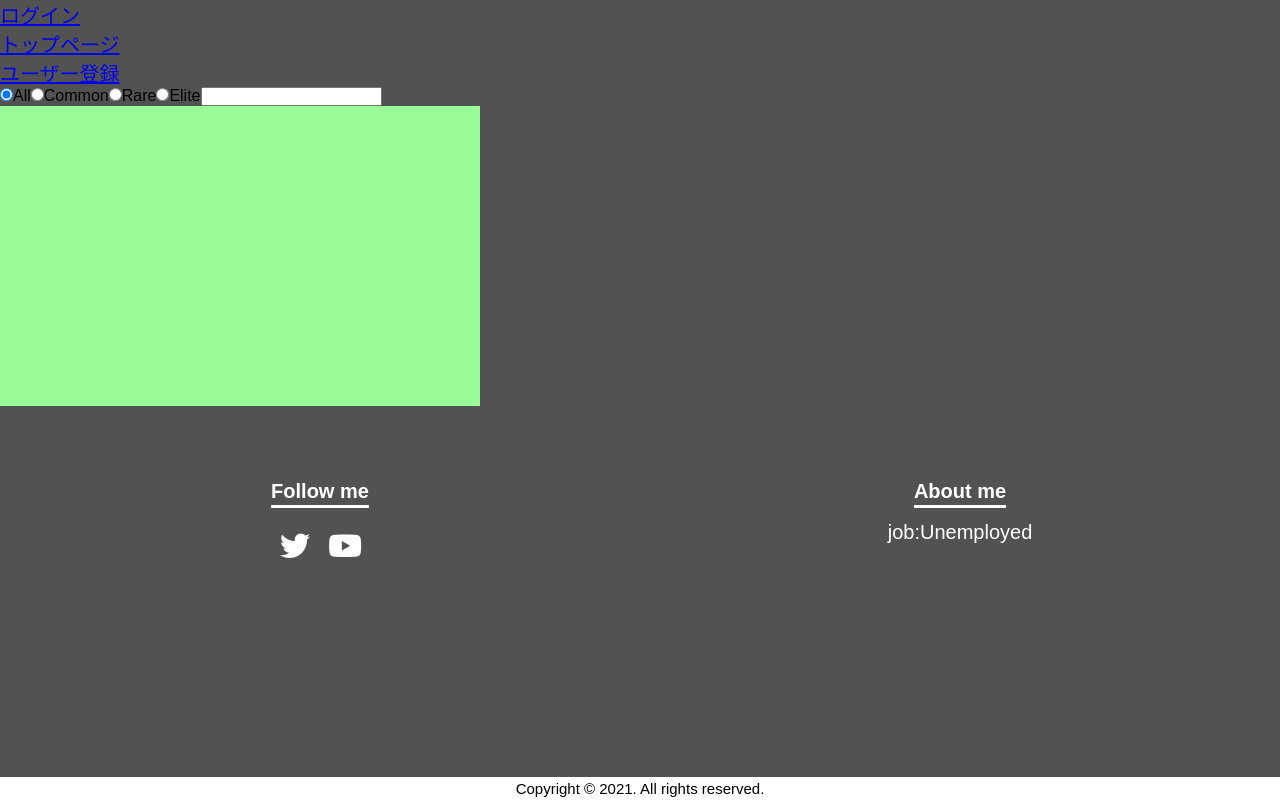
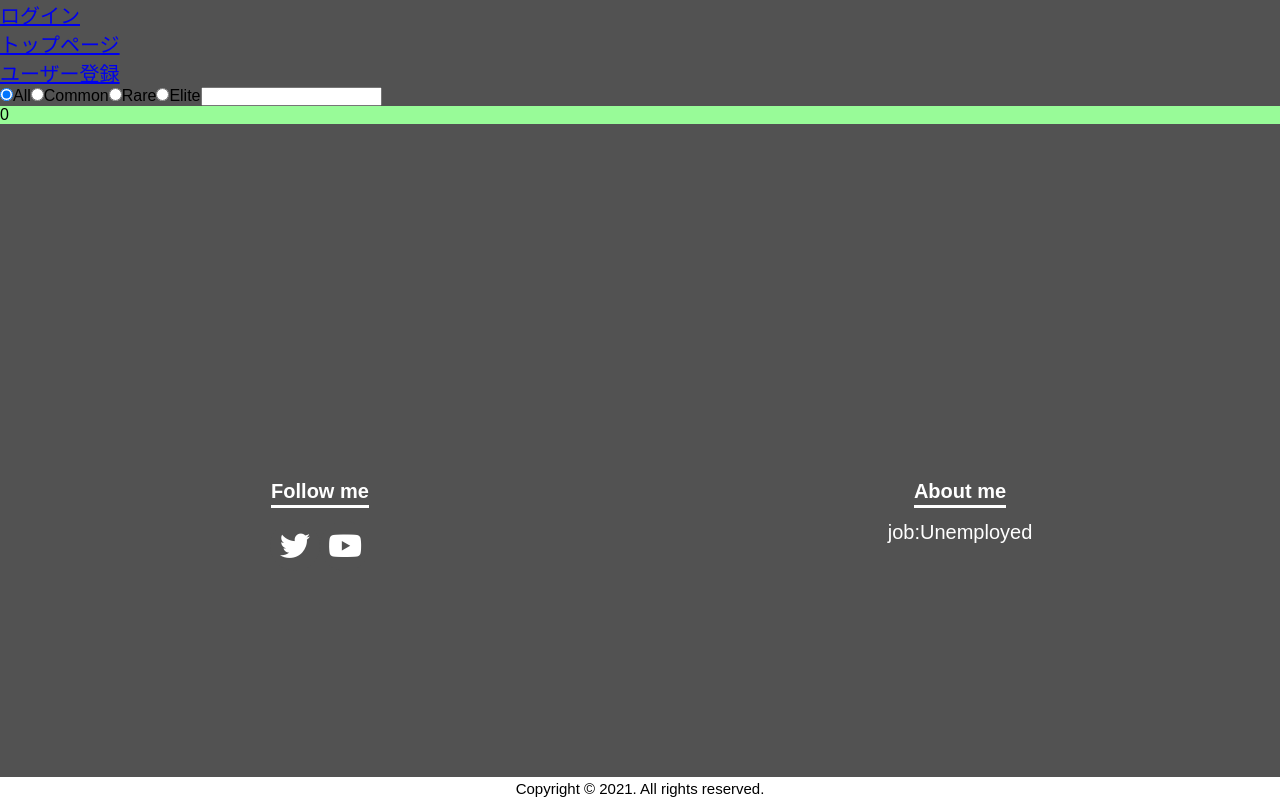
Before and after one commit to chappy0606/afk, a Vue app in the folder frontend/: page /relic_calcuator in a window 1280 px wide. Built offline with nearby package versions, Linux system fonts and the light colour scheme; no server answers.

Commit message:
Add test sumArray and code refactoring

```diff
--- a/frontend/src/components/pages/RelicCalcuator.vue
+++ b/frontend/src/components/pages/RelicCalcuator.vue
@@ -82,13 +82,14 @@
                         </div>
                     </template>
                 </draggable>
+                {{ sumArray }}
             </div>
         </div>
     </div>
 </template>
 
 <script lang="ts">
-import { computed, defineComponent, ref } from 'vue'
+import { computed, defineComponent, ref, resolveDirective, watch } from 'vue'
 import draggable from 'vuedraggable'
 import axios from '../../export'
 
@@ -116,30 +117,22 @@ export default defineComponent({
     setup() {
         const relics = ref<Relic[]>([])
         const belongings = ref<Belongings[]>([])
-
         const quality = ref<string>('')
         const searchWord = ref<string>('')
 
         const filteredRelics = computed({
-            set: value => (relics.value = value),
             get: () => {
-                if (searchWord.value) {
-                    return relics.value
-                        .filter(relic =>
-                            relic.jaName.includes(searchWord.value)
-                        )
-                        .filter(relic => relic.quality.includes(quality.value))
-                }
-                return relics.value.filter(relic =>
-                    relic.quality.includes(quality.value)
-                )
-            }
+                return relics.value
+                    .filter(relic => relic.jaName.includes(searchWord.value))
+                    .filter(relic => relic.quality.includes(quality.value))
+            },
+            set: value => relics.value = value
         })
 
         const changeOrderRelics = computed({
-            set: value => (belongings.value = value),
-            get: () => {
-                return belongings.value
+            get: () => belongings.value,
+            set: value => {
+                belongings.value = value
                     .filter((x, i, self) => {
                         if (typeof x.count === 'undefined' || x.count <= 0) {
                             x.count = 1
@@ -150,13 +143,25 @@ export default defineComponent({
             }
         })
 
+        const sumArray = computed(() => {
+            let sum: number = 0
+            for (let i in belongings.value) {
+                console.log(
+                    belongings.value[i].jaName + belongings.value[i].totalPrice
+                )
+                console.log(belongings.value[i].count)
+                sum +=
+                    belongings.value[i].totalPrice * belongings.value[i].count
+            }
+            console.log(sum)
+            return sum
+        })
+
         const addRelic = (index: number) => {
-            belongings.value.sort((a, b) => Number(a.id) - Number(b.id))
             belongings.value[index].count++
         }
 
         const removeRelic = (index: number) => {
-            belongings.value.sort((a, b) => Number(a.id) - Number(b.id))
             belongings.value[index].count--
 
             if (belongings.value[index].count <= 0) {
@@ -181,7 +186,8 @@ export default defineComponent({
             filteredRelics,
             changeOrderRelics,
             removeRelic,
-            addRelic
+            addRelic,
+            sumArray
         }
     }
 })
@@ -202,7 +208,7 @@ export default defineComponent({
 }
 .user-belongings {
     background: palegreen;
-    width: 480px;
-    height: 300px;
+    width: auto;
+    height: auto;
 }
 </style>
```
